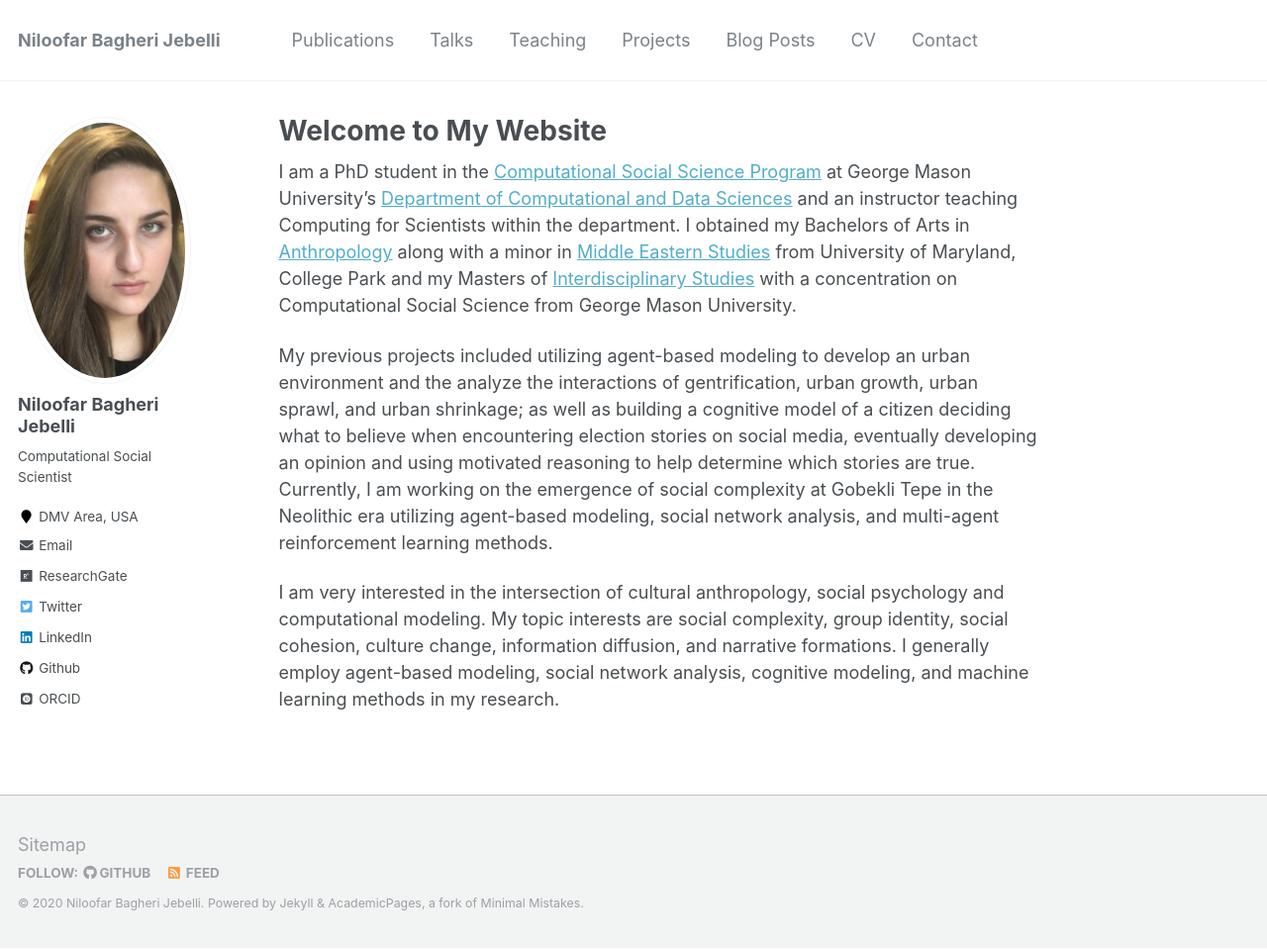
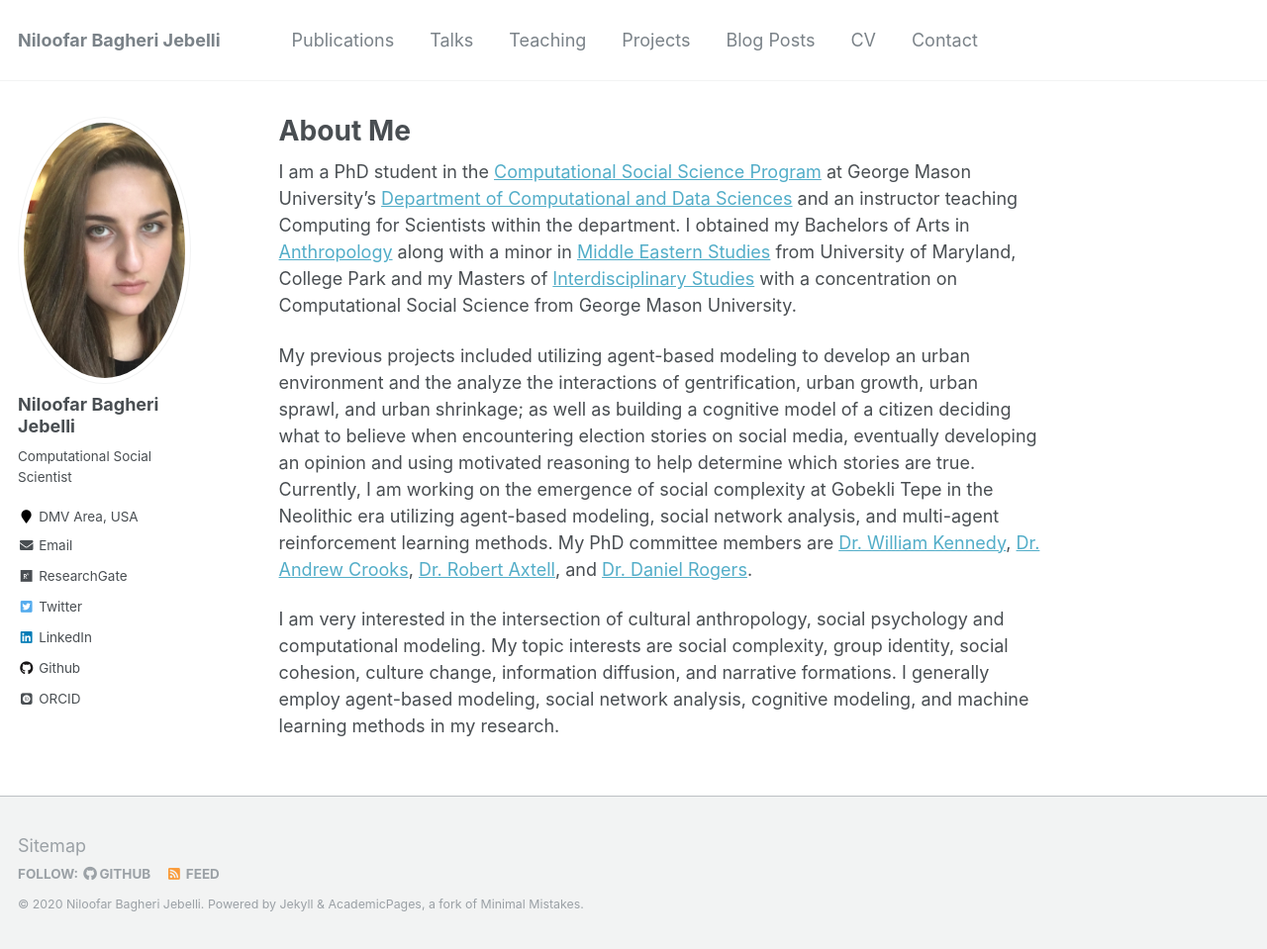
Before and after one commit to niloofar-jebelli/nbagher.github.io, a Jekyll site: the page built from _pages/about.md, in a window 1280 px wide and 959 px high. Shown: the whole window at 99% size. Built offline with Jekyll 4.4.1, drawn with Linux system fonts in a browser that asks for light colours; some web fonts are replaced.

```diff
--- a/_pages/about.md
+++ b/_pages/about.md
@@ -1,7 +1,7 @@
 ---
 permalink: /
-title: "Welcome to My Website"
-excerpt: "About me"
+title: "About Me"
+excerpt: "About Me"
 author_profile: true
 redirect_from:
   - /about/
@@ -10,7 +10,7 @@ redirect_from:
 
 I am a PhD student in the [Computational Social Science Program](https://science.gmu.edu/academics/departments-units/computational-data-sciences/computational-social-science-phd) at George Mason University’s [Department of Computational and Data Sciences](https://science.gmu.edu/academics/departments-units/computational-data-sciences) and an instructor teaching Computing for Scientists within the department. I obtained my Bachelors of Arts in [Anthropology](https://anth.umd.edu/) along with a minor in [Middle Eastern Studies](http://history.umd.edu/undergraduate/programs/middleeast) from University of Maryland, College Park and my Masters of [Interdisciplinary Studies](https://mais.gmu.edu/programs/la-mais-isin-css) with a concentration on Computational Social Science from George Mason University.
 
-My previous projects included utilizing agent-based modeling to develop an urban environment and the analyze the interactions of gentrification, urban growth, urban sprawl, and urban shrinkage; as well as building a cognitive model of a citizen deciding what to believe when encountering election stories on social media, eventually developing an opinion and using motivated reasoning to help determine which stories are true. Currently, I am working on the emergence of social complexity at Gobekli Tepe in the Neolithic era utilizing agent-based modeling, social network analysis, and multi-agent reinforcement learning methods.
+My previous projects included utilizing agent-based modeling to develop an urban environment and the analyze the interactions of gentrification, urban growth, urban sprawl, and urban shrinkage; as well as building a cognitive model of a citizen deciding what to believe when encountering election stories on social media, eventually developing an opinion and using motivated reasoning to help determine which stories are true. Currently, I am working on the emergence of social complexity at Gobekli Tepe in the Neolithic era utilizing agent-based modeling, social network analysis, and multi-agent reinforcement learning methods. My PhD committee members are [Dr. William Kennedy](http://www.mllab.com/), [Dr. Andrew Crooks](https://www.gisagents.org/p/about-gis-and-agent-based-modeling.html), [Dr. Robert Axtell](http://css1.gmu.edu/~axtell/Rob/Home.html), and [Dr. Daniel Rogers](https://profiles.si.edu/display/nRogersd6202005).
 
 I am very interested in the intersection of cultural anthropology, social psychology and computational modeling. My topic interests are social complexity, group identity, social cohesion, culture change, information diffusion, and narrative formations. I generally employ agent-based modeling, social network analysis, cognitive modeling, and machine learning methods in my research.
 
```
